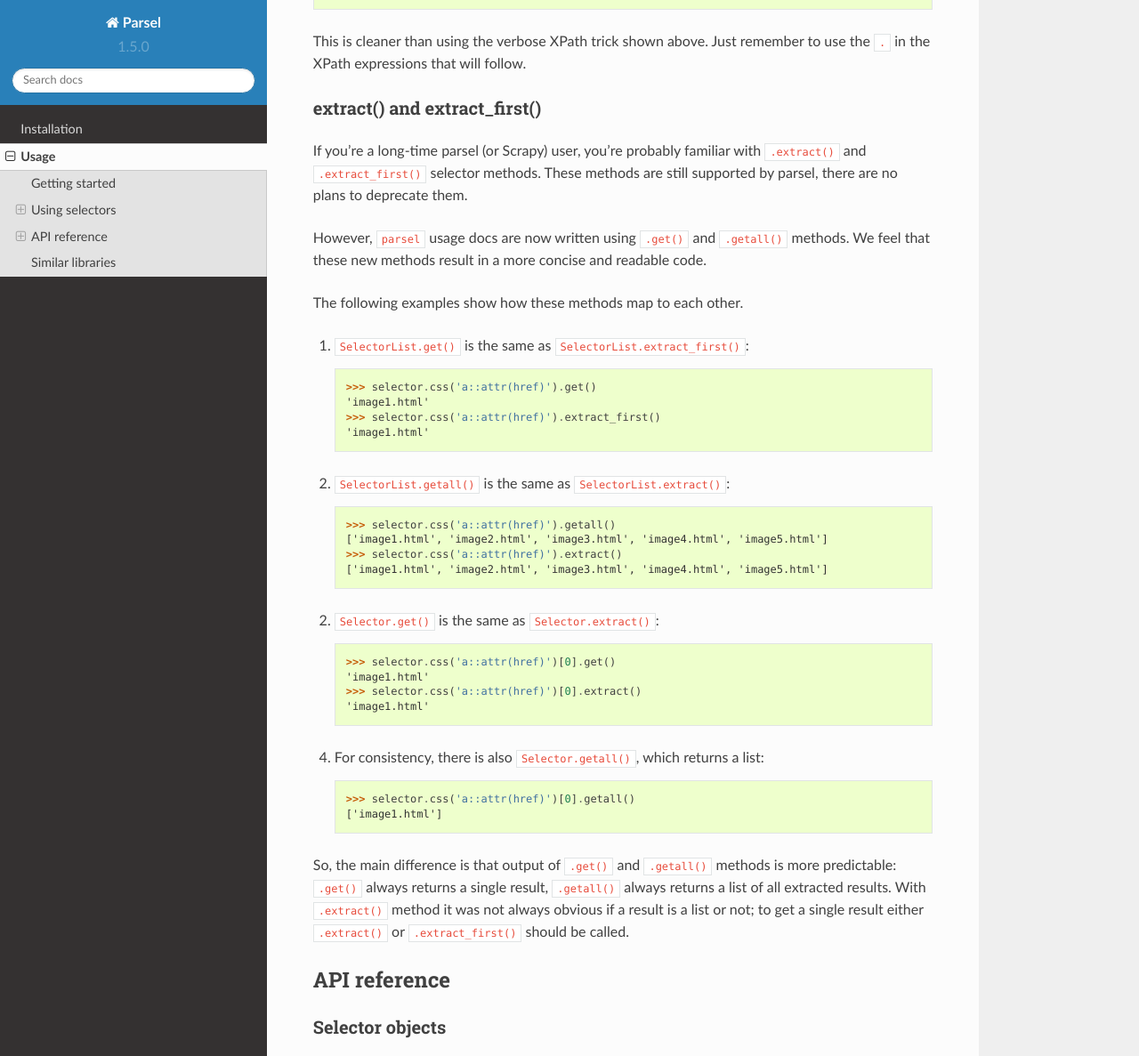
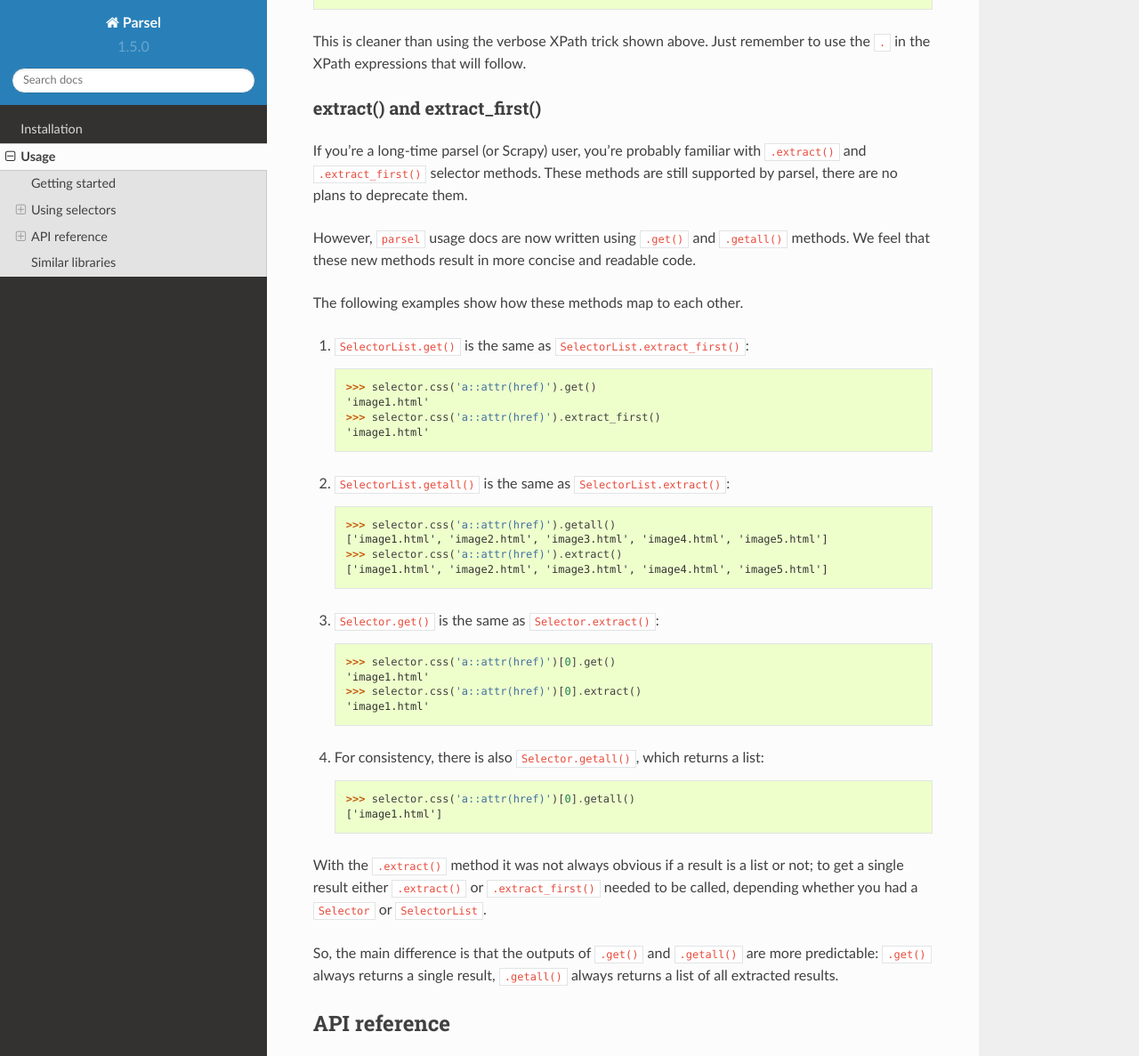
Before and after one commit to scrapy/parsel, a Sphinx documentation site: the page built from docs/usage.rst, in a window 1280 px wide and 1400 px high, scrolled down 14206 px, cut to the strip 0-1187 px from the top of the window. Shown: the whole strip at 89% size. Built offline with Sphinx 7.4.7 and the Read the Docs theme 2.0.0, drawn with Linux system fonts in a browser that asks for light colours.

Commit message:
DOC usage wording

```diff
--- a/docs/usage.rst
+++ b/docs/usage.rst
@@ -703,7 +703,7 @@ with ``.extract()`` and ``.extract_first()`` selector methods. These methods
 are still supported by parsel, there are no plans to deprecate them.
 
 However, ``parsel`` usage docs are now written using ``.get()`` and
-``.getall()`` methods. We feel that these new methods result in a more concise
+``.getall()`` methods. We feel that these new methods result in more concise
 and readable code.
 
 The following examples show how these methods map to each other.
@@ -734,11 +734,13 @@ The following examples show how these methods map to each other.
     >>> selector.css('a::attr(href)')[0].getall()
     ['image1.html']
 
-So, the main difference is that output of ``.get()`` and ``.getall()`` methods
-is more predictable: ``.get()`` always returns a single result, ``.getall()``
-always returns a list of all extracted results. With ``.extract()`` method
-it was not always obvious if a result is a list or not; to get a single
-result either ``.extract()`` or ``.extract_first()`` should be called.
+With the ``.extract()`` method it was not always obvious if a result is a list
+or not; to get a single result either ``.extract()`` or ``.extract_first()``
+needed to be called, depending whether you had a ``Selector`` or ``SelectorList``.
+
+So, the main difference is that the outputs of ``.get()`` and ``.getall()``
+are more predictable: ``.get()`` always returns a single result,
+``.getall()`` always returns a list of all extracted results.
 
 
 .. _topics-selectors-ref:
```
Also changed, not shown: other parts of docs/usage.rst (+1 -1 lines).
